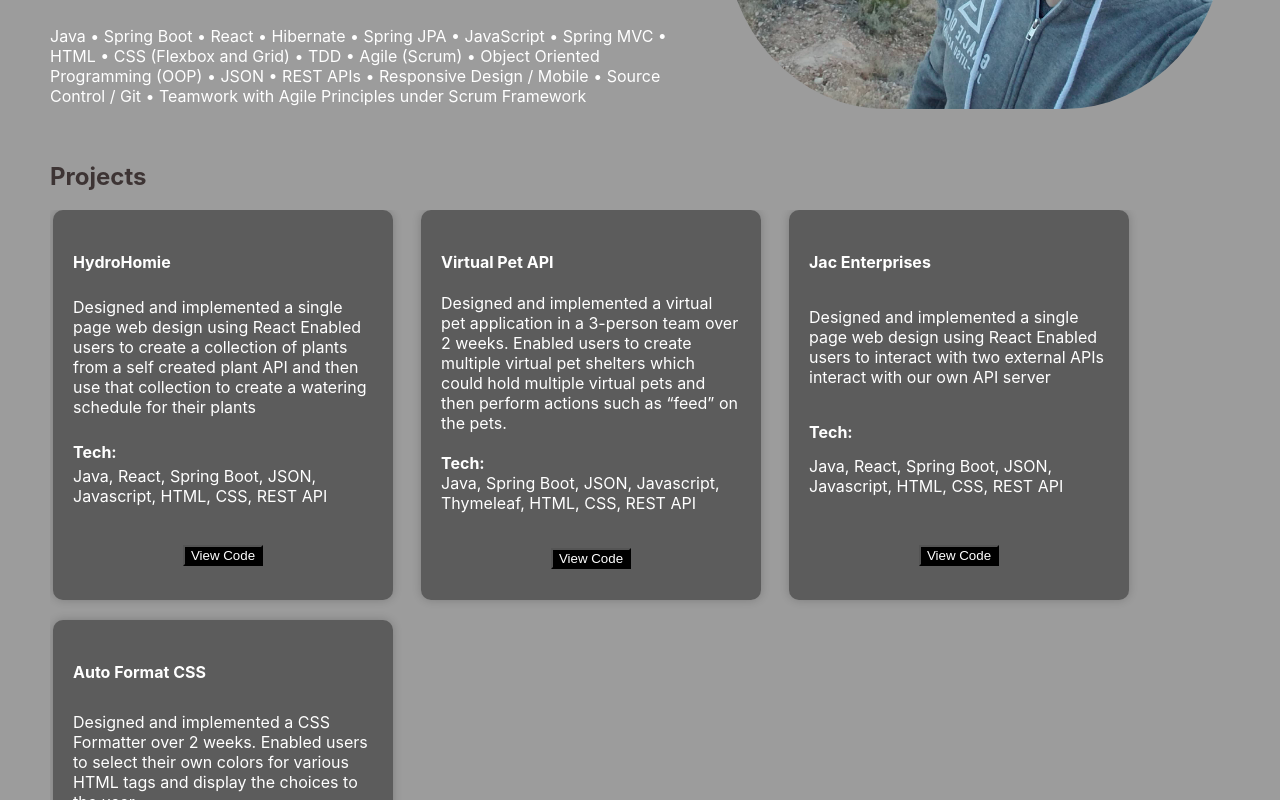
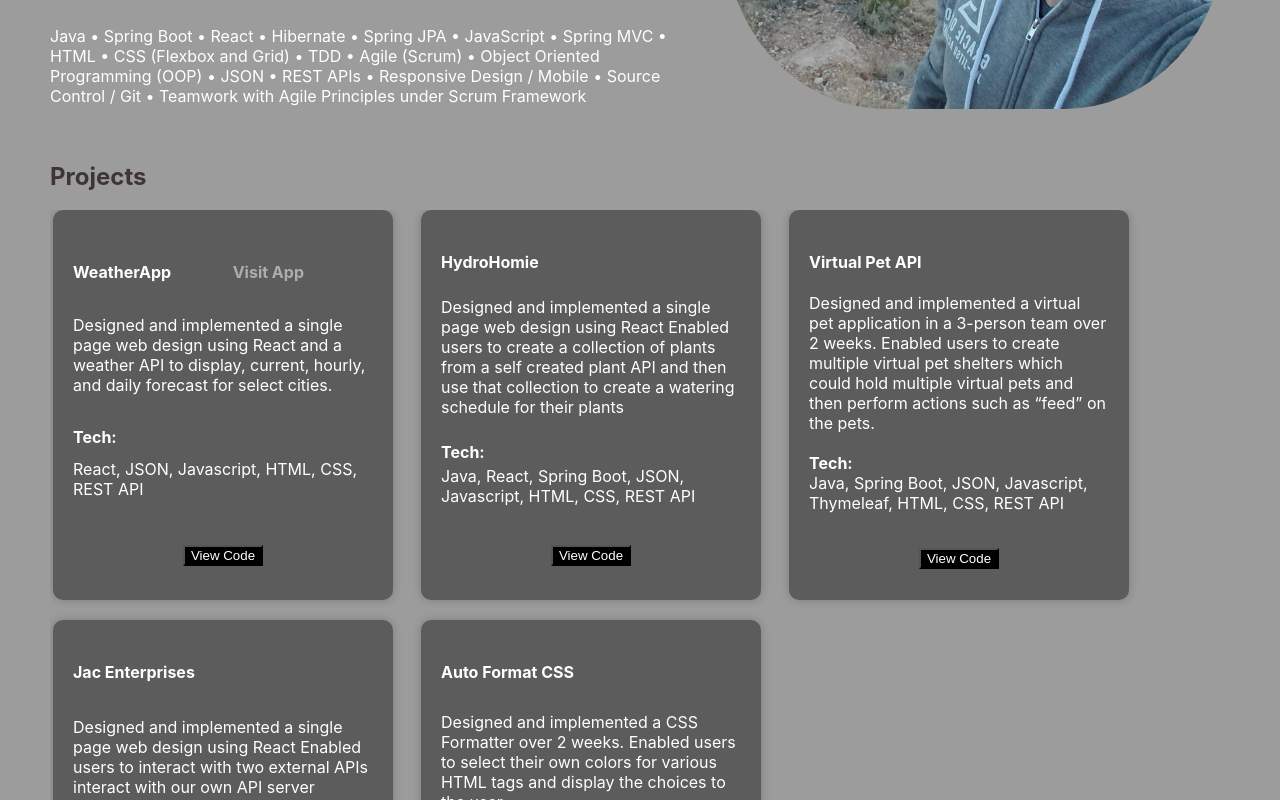
Before and after one commit to zachmoore223/portfolioSite, a React (Create React App) app: page / in a window 1280 px wide. Shown: the part 480-1280 px from the top of the page. Built offline with nearby package versions, Linux system fonts and the light colour scheme.

Commit message:
weatherApp added

```diff
--- a/public/index.html
+++ b/public/index.html
@@ -2,6 +2,7 @@
 <html lang="en">
   <head>
     <meta charset="utf-8" />
+    <link rel="icon" href="%PUBLIC_URL%/favicon.ico" />
     <meta name="viewport" content="width=device-width, initial-scale=1" />
     <meta name="theme-color" content="#000000" />
     <meta
--- a/src/App.css
+++ b/src/App.css
@@ -35,6 +35,15 @@
 .viewCodeButton:hover {
   background-color: rgb(140, 0, 0);
 }
+
+.inlineHeader {
+  margin-top: 10px;
+  display: flex;
+  align-items: center;
+  font-weight: 700;
+
+}
+
 
 h4 {
   color: white;
--- a/src/components/Projects.js
+++ b/src/components/Projects.js
@@ -3,6 +3,22 @@ export default function Projects() {
 return (
 <div className="projects">
   <ol className="projectsList">
+
+      <li className="projectsLI">
+          <div className="inlineHeader">
+            <h4 >WeatherApp  &nbsp;&nbsp; &nbsp;&nbsp; &nbsp;&nbsp; &nbsp;&nbsp;
+            </h4>
+            <a className="visitApp" href="https://zachweatherapp.com" target="_blank">Visit App</a>
+          </div>
+            Designed and implemented a single page web design using React and a weather API to display, current, hourly, and daily forecast
+            for select cities.
+            <br/><br/>
+            <strong>Tech:</strong> React, JSON, Javascript, HTML, CSS, REST API
+            <br/><br/>
+            <a className='viewCodeLink' href="https://github.com/zachmoore223/weather.git" target="_blank">
+            <button className="viewCodeButton"> View Code</button>
+            </a>
+        </li>
 
         <li className="projectsLI">
 
```
